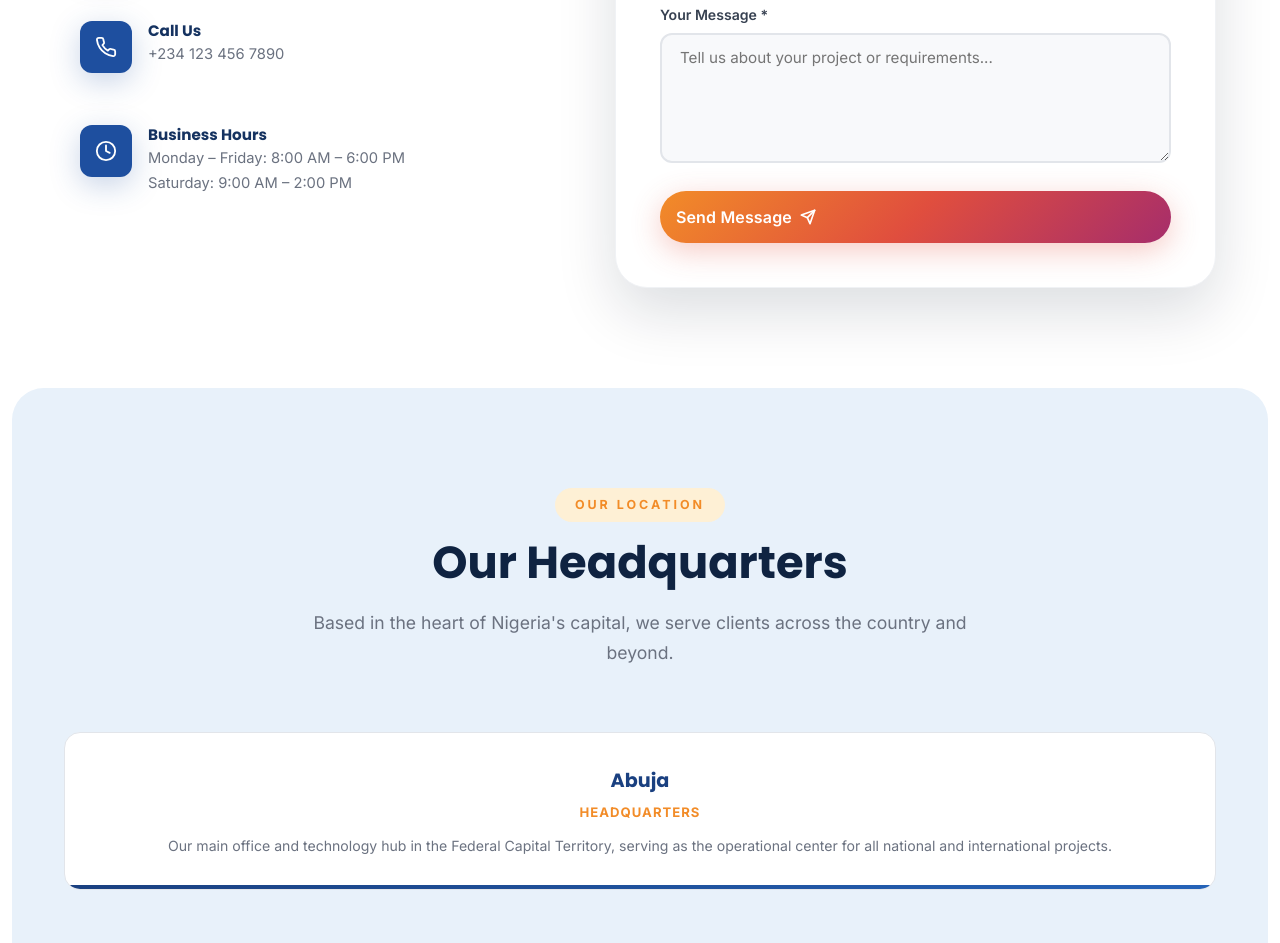
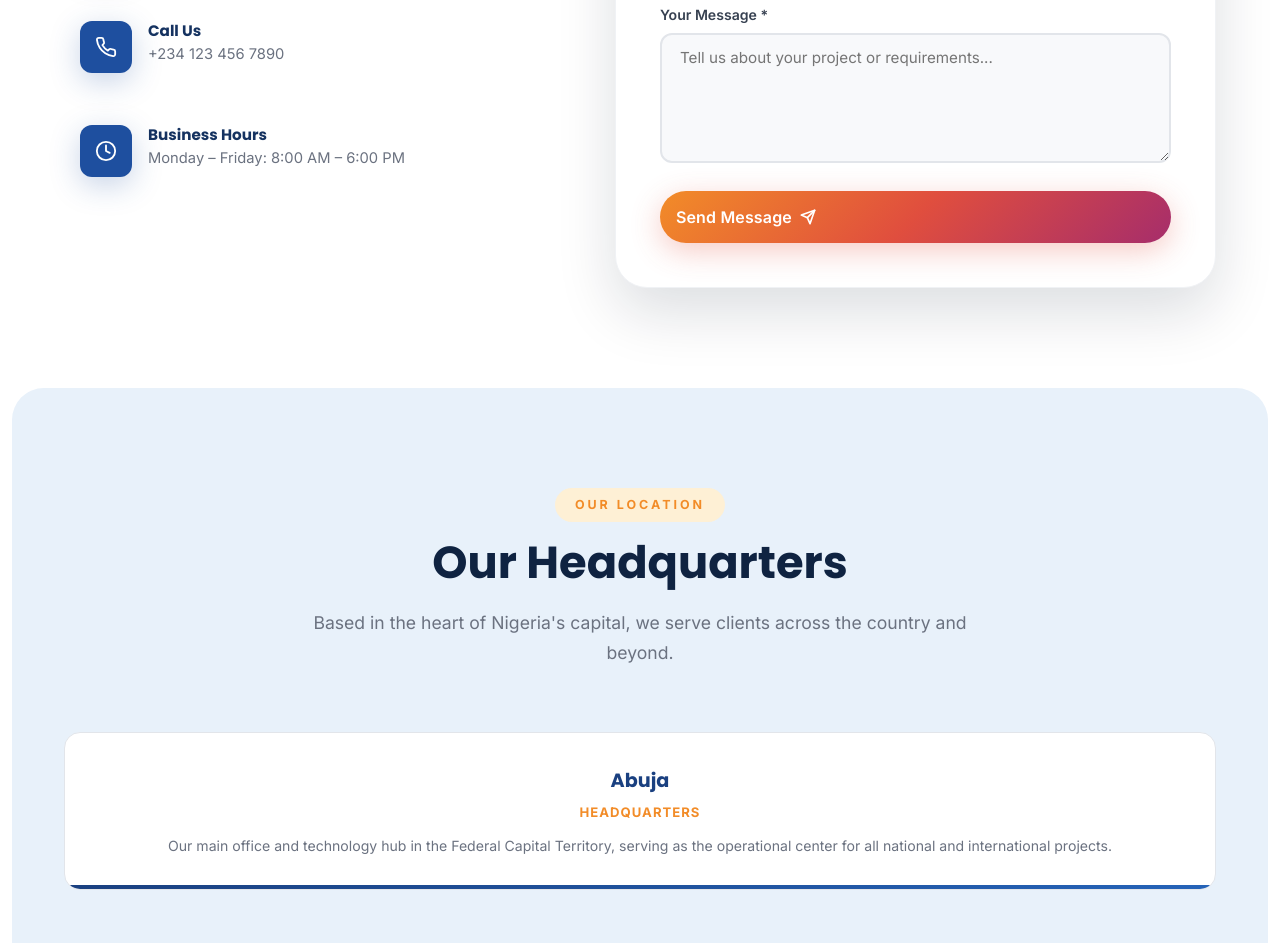
Before and after one commit to Zzeusmyk/ThriveCore-Technologies, a website: page contact.html in a window 1280 px wide. Shown: the part 1132-2075 px from the top of the page. Drawn offline with Linux system fonts and the light colour scheme.

Commit message:
Remove Saturday hours from contact page
Co-Authored-By: Claude Opus 4.6 (1M context) <noreply@anthropic.com>

```diff
--- a/contact.html
+++ b/contact.html
@@ -104,7 +104,7 @@
               </div>
               <div class="contact-item-text">
                 <h4>Business Hours</h4>
-                <p>Monday &ndash; Friday: 8:00 AM &ndash; 6:00 PM<br>Saturday: 9:00 AM &ndash; 2:00 PM</p>
+                <p>Monday &ndash; Friday: 8:00 AM &ndash; 6:00 PM<br></p>
               </div>
             </div>
           </div>
```
